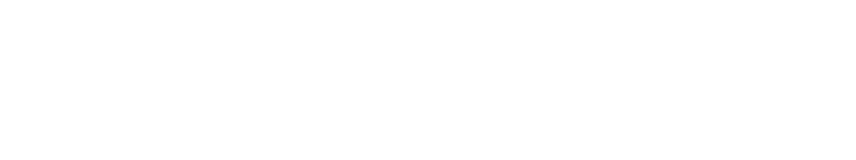
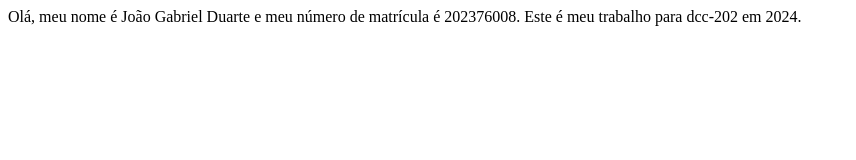
Before and after one commit to ufjf-dcc202/ufjf-dcc202-2024-1-a-atv2-JgDuart1, a plain HTML site: page index.html in a window 1280 px wide. Shown: the whole page, without its empty margins (0-856 px from the left). Drawn offline with Linux system fonts and the light colour scheme.

Commit message:
adiciona texto ao arquivo index

```diff
--- a/index.html
+++ b/index.html
@@ -6,6 +6,7 @@
     <title>Document</title>
 </head>
 <body>
-
+    Olá, meu nome é João Gabriel Duarte e meu número de matrícula é 202376008.
+    Este é meu trabalho para dcc-202 em 2024.
 </body>
 </html>
```
